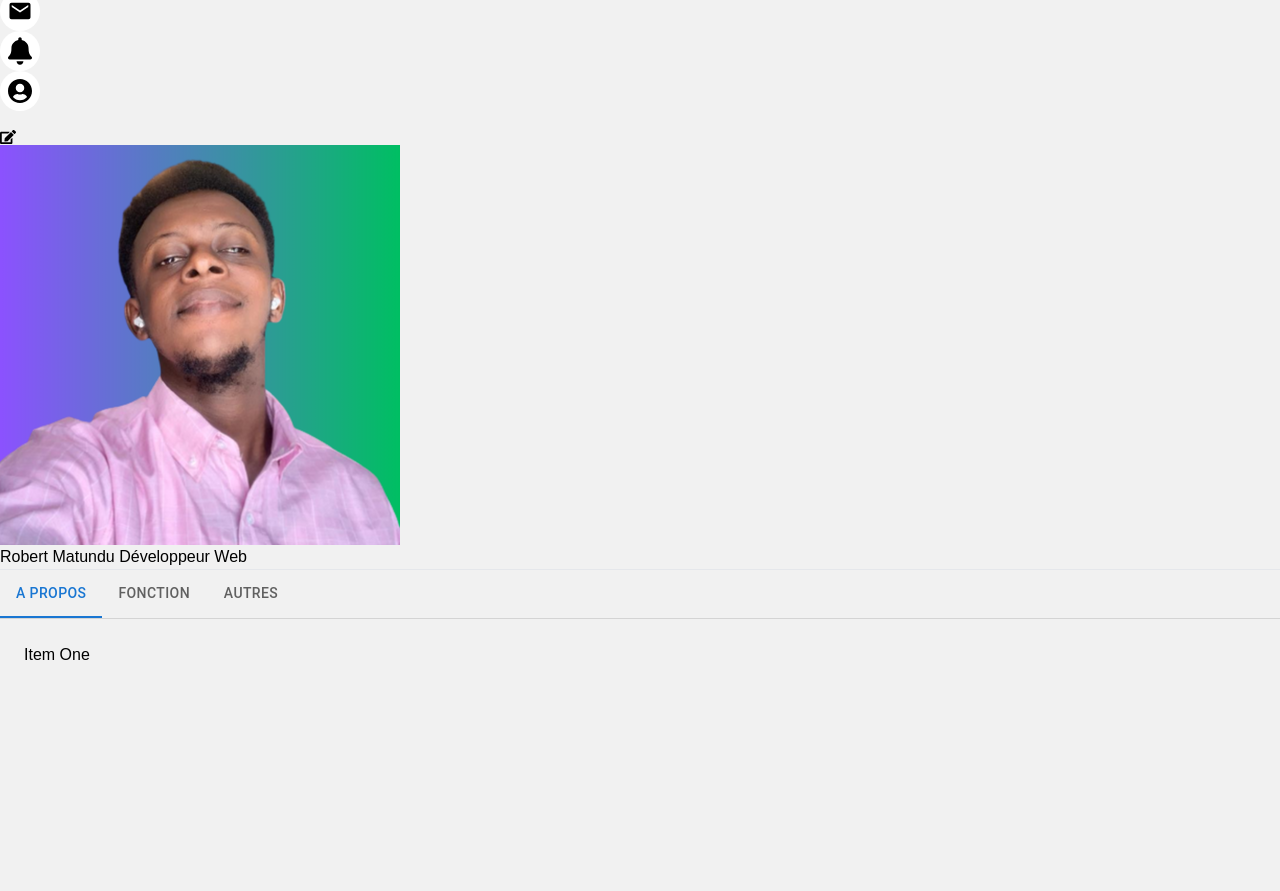
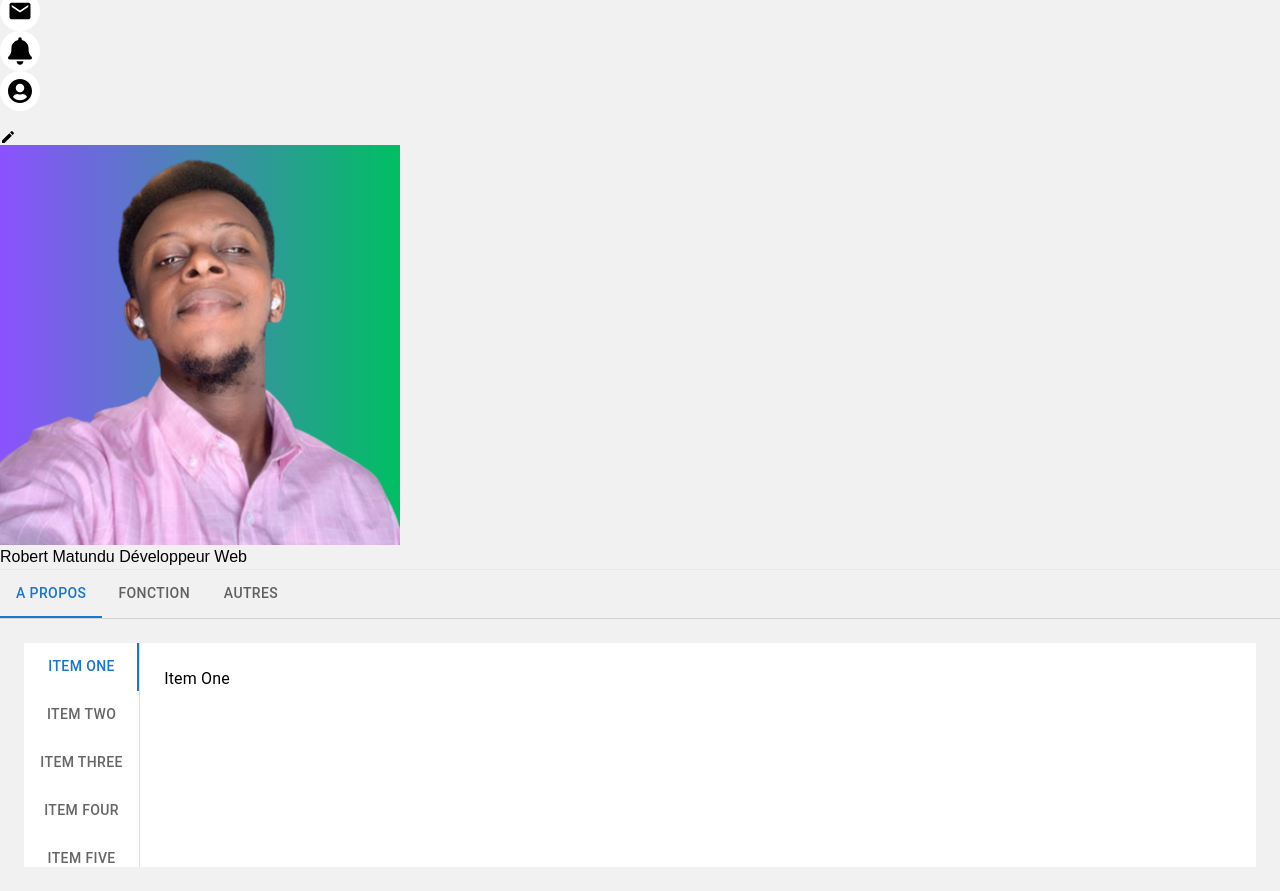
Before and after one commit to rovertnet/evv_ap, a React (Vite) app in the folder documents/: page /profil in a window 1280 px wide. Shown: the part 851-1742 px from the top of the page. Before the commit the page ends 1542 px from the top, so only its background shows below. Built offline with nearby package versions, Linux system fonts and the light colour scheme.

Commit message:
another commit

```diff
--- a/documents/src/components/profil/Info.jsx
+++ b/documents/src/components/profil/Info.jsx
@@ -3,6 +3,7 @@ import Tabs from "@mui/material/Tabs";
 import Tab from "@mui/material/Tab";
 import Box from "@mui/material/Box";
 import { useState } from "react";
+import About from "../about/About";
 
 function CustomTabPanel(props) {
   const { children, value, index, ...other } = props;
@@ -55,7 +56,7 @@ export default function Profiltabs() {
         </Tabs>
       </Box>
       <CustomTabPanel value={value} index={0}>
-        Item One
+        <About />
       </CustomTabPanel>
       <CustomTabPanel value={value} index={1}>
         Item Two
--- a/documents/src/components/profil/Profil.jsx
+++ b/documents/src/components/profil/Profil.jsx
@@ -1,5 +1,5 @@
 import profilimg from "../../assets/logo/moi.png"
-import { FaEdit } from "react-icons/fa";
+import { MdEdit } from "react-icons/md";
 
 
 export default function Profil() {
@@ -7,7 +7,7 @@ export default function Profil() {
     <>
       <div className="bg-white pb-10">
         <div className="flex justify-end h-44 w-full bg-blue-200 rounded-lg space-x-2 p-2">
-          <FaEdit className="text-2xl font-bold text-gray-500" />
+          <MdEdit className="text-2xl font-bold text-gray-500 cursor-pointer hover:text-slate-500" />
         </div>
         <div className="flex justify-start gap-3">
           <div className=" bg-gray-400 rounded-full py-2 px-2 w-28 h-28 -mt-14 mx-10">
```
